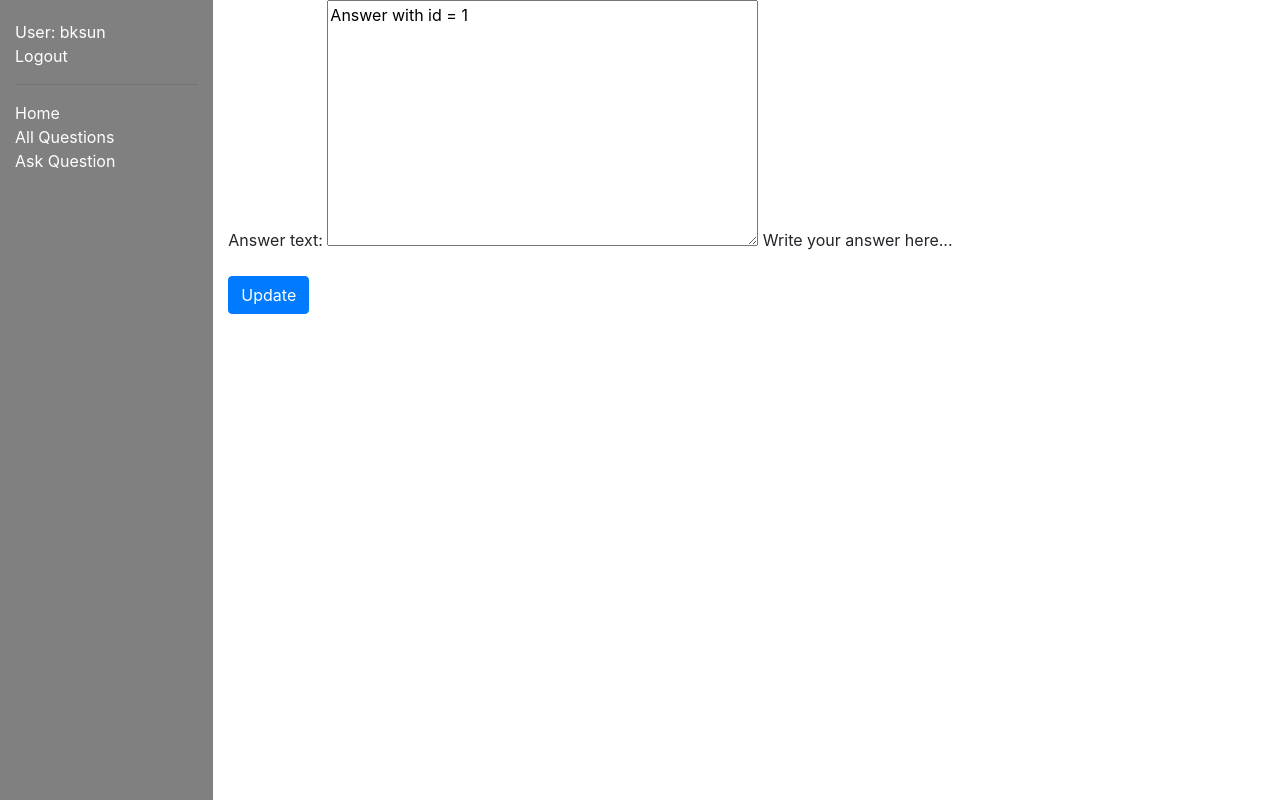
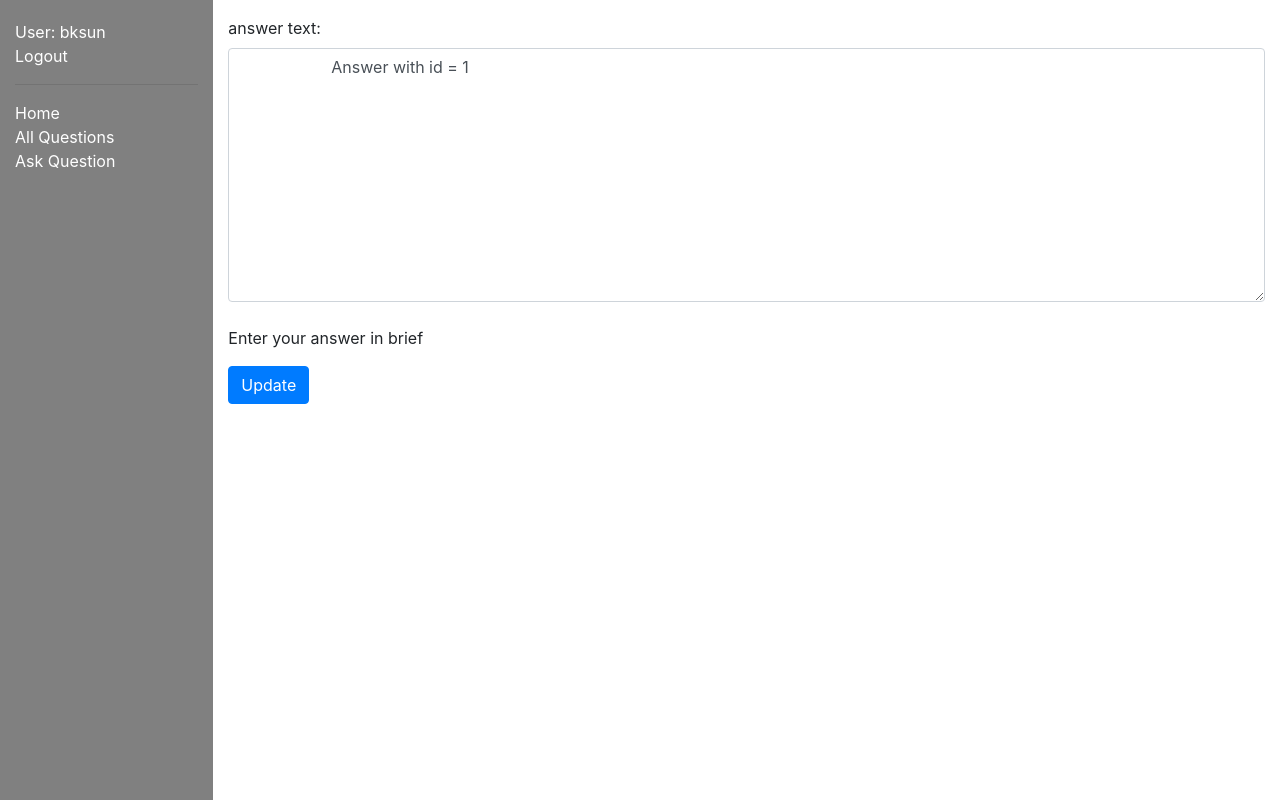
Before and after one commit to bksun/my-quora-app, a Django app: page /myquora/answer/1/update/ in a window 1280 px wide. Run offline with Django 3.2, Linux system fonts and the light colour scheme; a user stored in the database is signed in; data comes from the database, SQL or seed files in the repository; both versions use the stored data as it was after the commit; some libraries are stand-ins or nearby versions.

Commit message:
Add BS4-forms for answer-update and home page

```diff
--- a/myquora/templates/index.html
+++ b/myquora/templates/index.html
@@ -1,6 +1,8 @@
 {% extends "base_generic.html" %}
 
 {% block content %}
+<div class="jumbotron jumbotron-fluid">
+    <div class="container">
         <h1>My Quora App</h1>
         <hr></hr>
         <h2>Dynamic content</h2>
@@ -11,4 +13,8 @@
           <li><strong>Answers:</strong> {{ num_answers }}</li>
           <li><strong>Comments:</strong> {{ num_comments }}</li>
         </ul>
+     </div>
+    </div>
+
+
 {% endblock %}
--- a/myquora/templates/myquora/answer_update_form.html
+++ b/myquora/templates/myquora/answer_update_form.html
@@ -3,9 +3,30 @@
 
 {% block content %}
 
-<form method="POST">
+<!-- <form method="POST">
     {% csrf_token %}
     {{ form.as_p }}
     <button type="submit" class="btn btn-primary">Update</button>
-</form>
+</form> -->
+
+
+<form method="POST">
+
+        <div class="form-group">
+            {% csrf_token %}
+        </div>
+
+        <div class="form-group">
+            <label for="id_answer_text">answer text:</label>
+            <textarea class="form-control" name="answer_text" cols="40" rows="10" maxlength="1000" required id="id_answer_text">
+                    {{answer_text}}
+            </textarea>
+            <br>
+            <span class="helptext">Enter your answer in brief</span>
+        </div>
+
+
+        <button type="submit" class="btn btn-primary">Update</button>
+    </form>
+
 {% endblock %}
--- a/myquora/views.py
+++ b/myquora/views.py
@@ -25,6 +25,16 @@ class UpdateAnswer(LoginRequiredMixin, UpdateView):
     fields = ['answer_text']
     success_url = reverse_lazy('questions')
     template_name = 'myquora/answer_update_form.html'
+
+    def get_context_data(self, **kwargs):
+        context = super().get_context_data(**kwargs)
+        print(context)
+        answer_id = self.kwargs['pk']
+        print(answer_id)
+        answer = Answer.objects.get(id=answer_id)
+        print('Update form: ', answer.answer_text)
+        context['answer_text'] = answer.answer_text
+        return context
 
 
 class UpdateQuestion(LoginRequiredMixin, UpdateView):
```
Also changed, not shown: myquora/templates/myquora/question_update_form.html (+2 -8 lines), db.sqlite3. Lines whose indentation alone changed are shown as unchanged.
